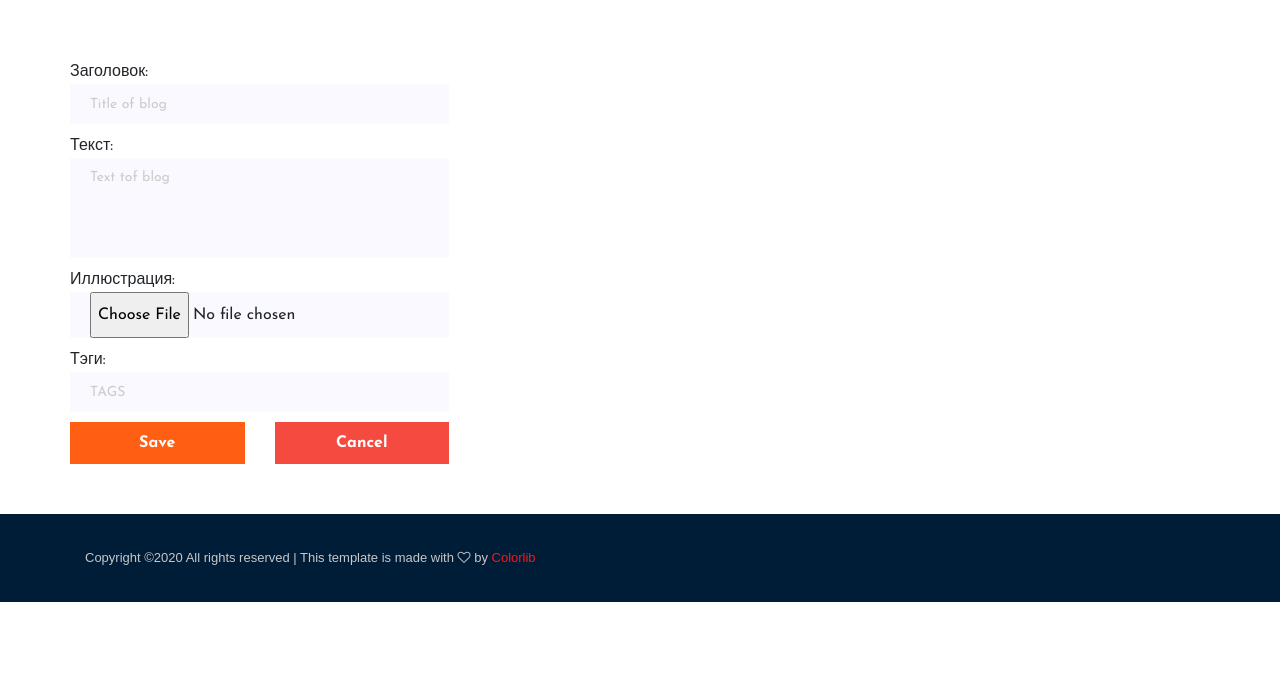
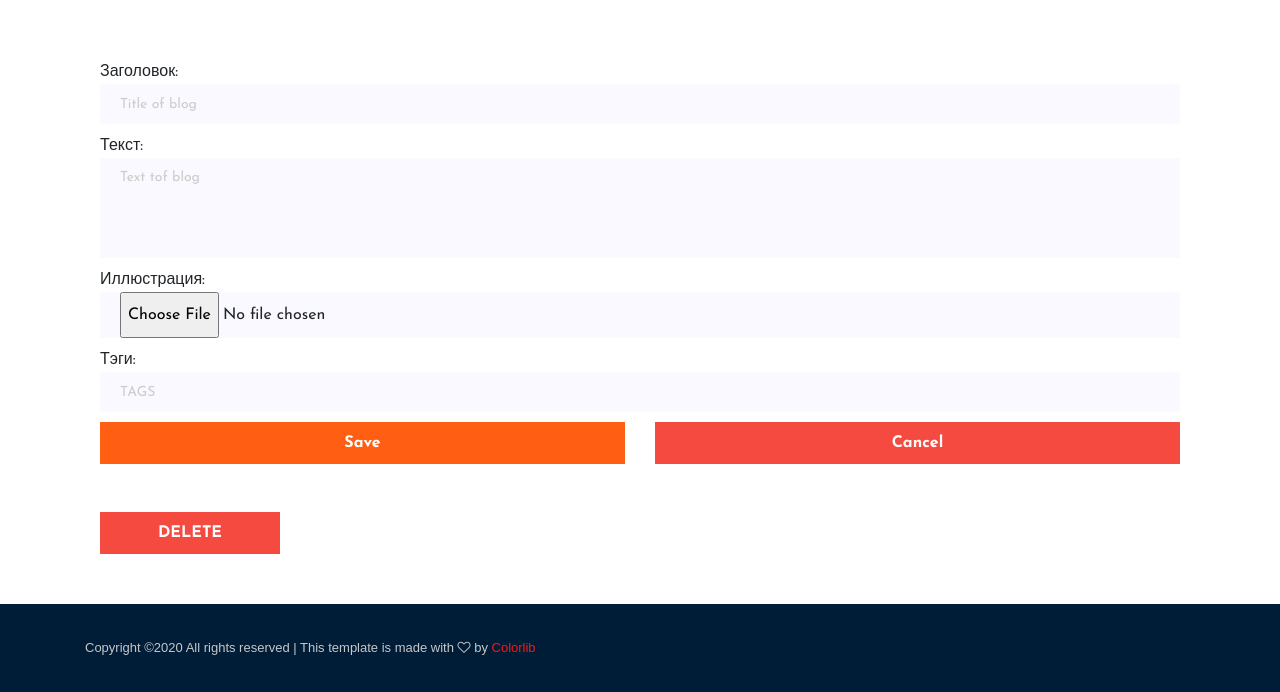
Before and after one commit to pasmi83/blogitproject, a Django app: template templates/blogs/edit_blog.html in a window 1280 px wide. Shown: the part 129-821 px from the top of the page. Before the commit the page ends 731 px from the top, so only its background shows below. Run offline with Django 3.2, Linux system fonts and the light colour scheme; the template is opened without the code that fills it, so the values that code supplies are empty; some libraries are stand-ins or nearby versions; some web fonts are replaced.

Commit message:
Добавил удаление записи

```diff
--- a/templates/blogs/edit_blog.html
+++ b/templates/blogs/edit_blog.html
@@ -15,9 +15,9 @@
     </div>
 </div>
 <!--/ bradcam_area  -->
-<div class="container box_1170">
+<div class="container">
     <div class="section-top-border">
-        <div class="row">
+        <div class="col-12">
             <form action="{% url 'blogs:edit_blog' blog_id=blog.id%}" method="POST" enctype="multipart/form-data">
                 {% csrf_token %}
                 <div class="mt-10">
@@ -34,17 +34,24 @@
                 </div>
                 <div class="mt-10">
                     <div class="align-items-center">
-                        <div class="row">
+                        <div class="row justify-content-md-center">
                             <div class="col-6">
                                 <button type="submit" class="genric-btn primary btn-block">Save</button>
                             </div>
                             <div class="col-6">
                                 <a href="{%url "blogs:blog" blog_id=blog.id%}" class="genric-btn danger btn-block">Cancel</a>
                             </div>
+
                         </div>
-                    </div>
+
                 </div>
             </form>
+            <form action="{%url 'blogs:edit_blog' blog_id=blog.id%}" method="post">
+                                {% csrf_token %}
+                                <input hidden name="delete" value="yes">
+                            <button type="submit" class="genric-btn danger btn-block mt-5 col-2">DELETE</button>
+            </form>
+            </div>
         </div>
     </div>
 </div>
```
Also changed, not shown: blogs/views.py (+7 -0 lines).
